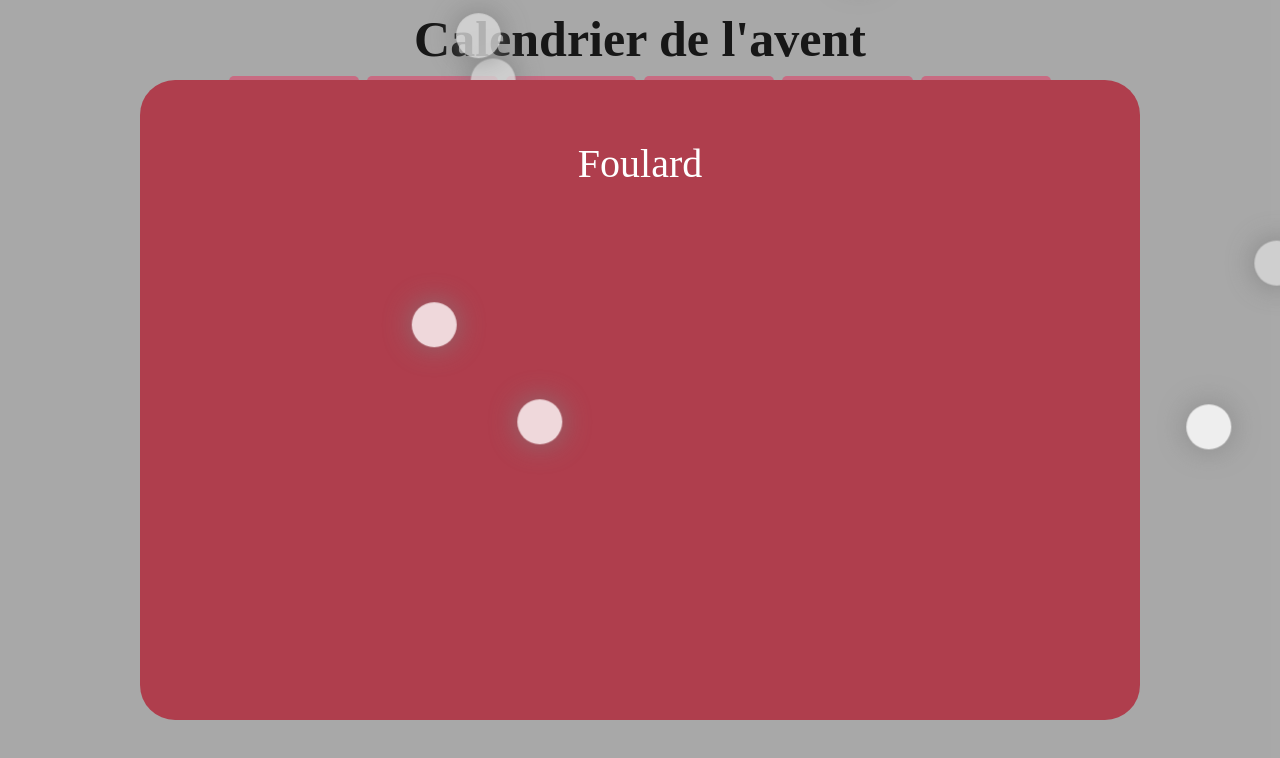
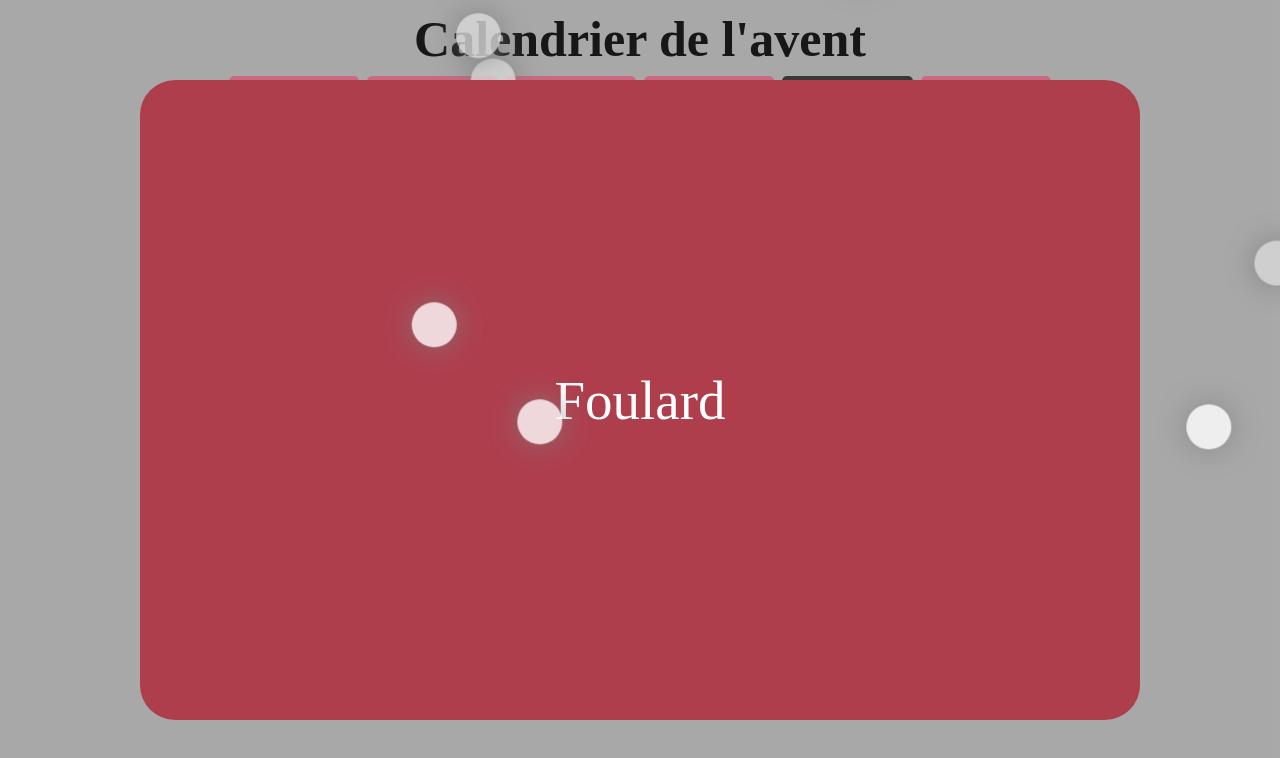
Before and after one commit to cecileCaptainTortue/calendrierAvent, a plain HTML site: page index.html in a window 1280 px wide. Both pictures are taken after a click on the element "18". Drawn offline with Linux system fonts and the light colour scheme; a web font is replaced by a local one.

Commit message:
fix the day function.

```diff
--- a/ressources/style.css
+++ b/ressources/style.css
@@ -88,15 +88,19 @@ h1 {
     margin: 6.25% auto;
     width: 75%;
     height: 75%;
-    background-color: rgb(175, 62, 77); /* TODO: changer l'apparence */
+    background-color: rgb(175, 62, 77);
     opacity: inherit;
     transition: all 0.2s ease;
     padding: 20px;
     border-radius: 35px;
+    display: flex;
+    flex-direction: column;
+    align-items: center;
+    justify-content: center;
 }
 
 .day-gift-content > p {
-    font-size: 40px;
+    font-size: 55px;
     color: white;
 }
 
--- a/scripts/calendar.js
+++ b/scripts/calendar.js
@@ -1,6 +1,6 @@
 function updateDays(cases) {
     let today = new Date(Date.now());
-    let day = today.getDate() + 5;
+    let day = today.getDate();
 
     for (let i = 0; i < cases.length; i ++) {
         let box = cases.item(i);
--- a/scripts/daysGift.js
+++ b/scripts/daysGift.js
@@ -9,7 +9,7 @@ let DaysGifts = [
     },
     {
         type: 'text',
-        content: "<p>Lunette de soleil</p>"
+        content: "<p>Lunettes de soleil</p>"
     },
     {
         type: 'text',
```
